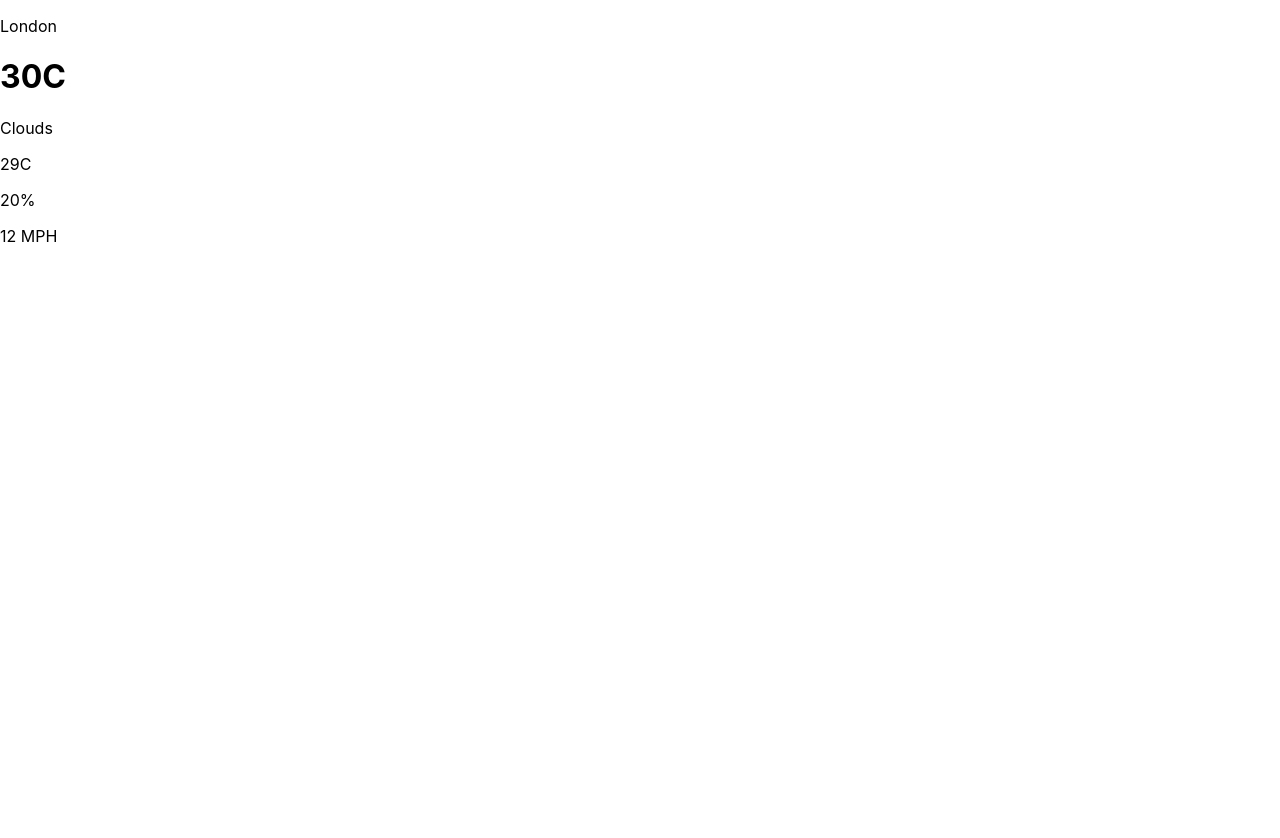
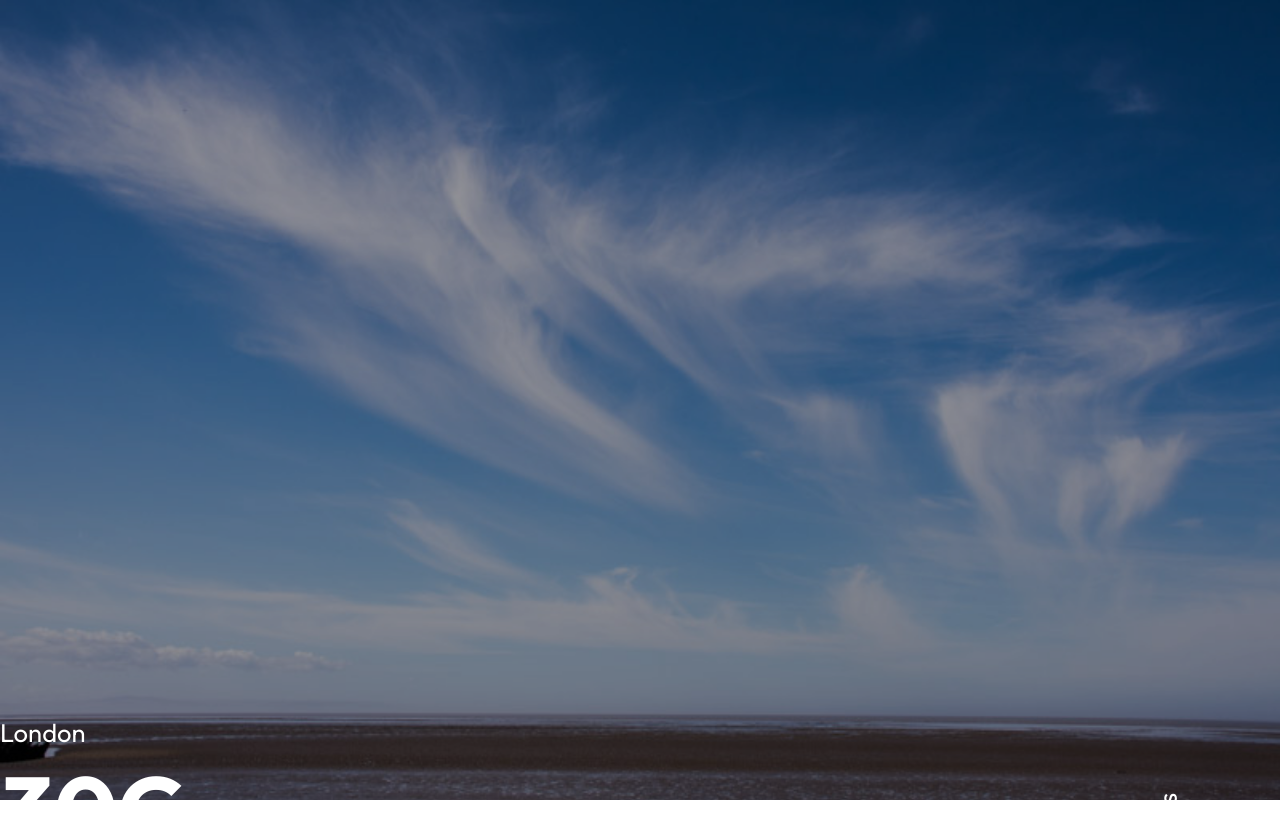
Before and after one commit to Elkennard/weather-app-react, a React (Create React App) app: page / in a window 1280 px wide. Shown: the top 838 px of the page. Before the commit the page ends 800 px from the top, so only its background shows below. Built offline with nearby package versions, Linux system fonts and the light colour scheme.

Commit message:
index.css updated, trying to fix background image not stretching to full screen

```diff
--- a/src/App.js
+++ b/src/App.js
@@ -1,4 +1,4 @@
-// import {useState} from 'react';
+import {useState} from 'react';
 // import axios from 'axio';
 
 function App() {
--- a/src/index.css
+++ b/src/index.css
@@ -1,13 +1,80 @@
+@import url('https://fonts.googleapis.com/css2?family=Outfit:wght@100;200;300;400;500;600;700&family=Poppins:ital,wght@0,100;0,200;0,300;0,400;0,500;0,600;0,700;0,800;0,900;1,100;1,200;1,300;1,400;1,500;1,600;1,700;1,800;1,900&display=swap');
+
+* {
+  box-sizing: border-box;
+  margin: 0;
+  padding: 0;
+}
 body {
-  margin: 0;
-  font-family: -apple-system, BlinkMacSystemFont, 'Segoe UI', 'Roboto', 'Oxygen',
+  font-family: 'Outfit', 'Segoe UI', 'Roboto', 'Oxygen',
     'Ubuntu', 'Cantarell', 'Fira Sans', 'Droid Sans', 'Helvetica Neue',
     sans-serif;
   -webkit-font-smoothing: antialiased;
   -moz-osx-font-smoothing: grayscale;
 }
 
-code {
-  font-family: source-code-pro, Menlo, Monaco, Consolas, 'Courier New',
-    monospace;
+p {
+  font-size: 1.6rem;
 }
+
+h1 {
+  font-size: 6rem;
+}
+
+.app {
+  width: 100%;
+  height: 100vh;
+  position: relative;
+  background-color: rgba(0,0,0,0.4);
+  color: #fff;
+}
+
+.app:before {
+  content: '';
+  background: url('./assets/background.JPG') no-repeat center center/cover;
+  position: absolute;
+  width: 100%;
+  height: 100%;
+  top: 0;
+  left: 0;
+  z-index: -1;
+}
+
+.container {
+  max-width: 700px;
+  height: 700px;
+  margin: auto;
+  padding: 0 1rem;
+  position: relative;
+  top: 10%;
+  display: flex;
+  flex-direction: column;
+  justify-content: space-between;
+}
+
+.app .top {
+  width: 100%;
+  margin: 1rem auto;
+}
+
+.app .description {
+  position: relative;
+  right: -90%;
+  transform-origin: 0 0;
+  transform: rotate(269deg);
+}
+
+.app .bottom {
+  display: flex;
+  justify-content: space-evenly;
+  text-align: center;
+  width: 100%;
+  margin: 1rem auto;
+  padding: 1rem;
+  border-radius: 12px;
+  background-color: rgba(255,255,255, 0.2);
+}
+
+.bold {
+  font-weight: 700;
+}
```
Also changed, not shown: src/assets/background.JPG (added).
